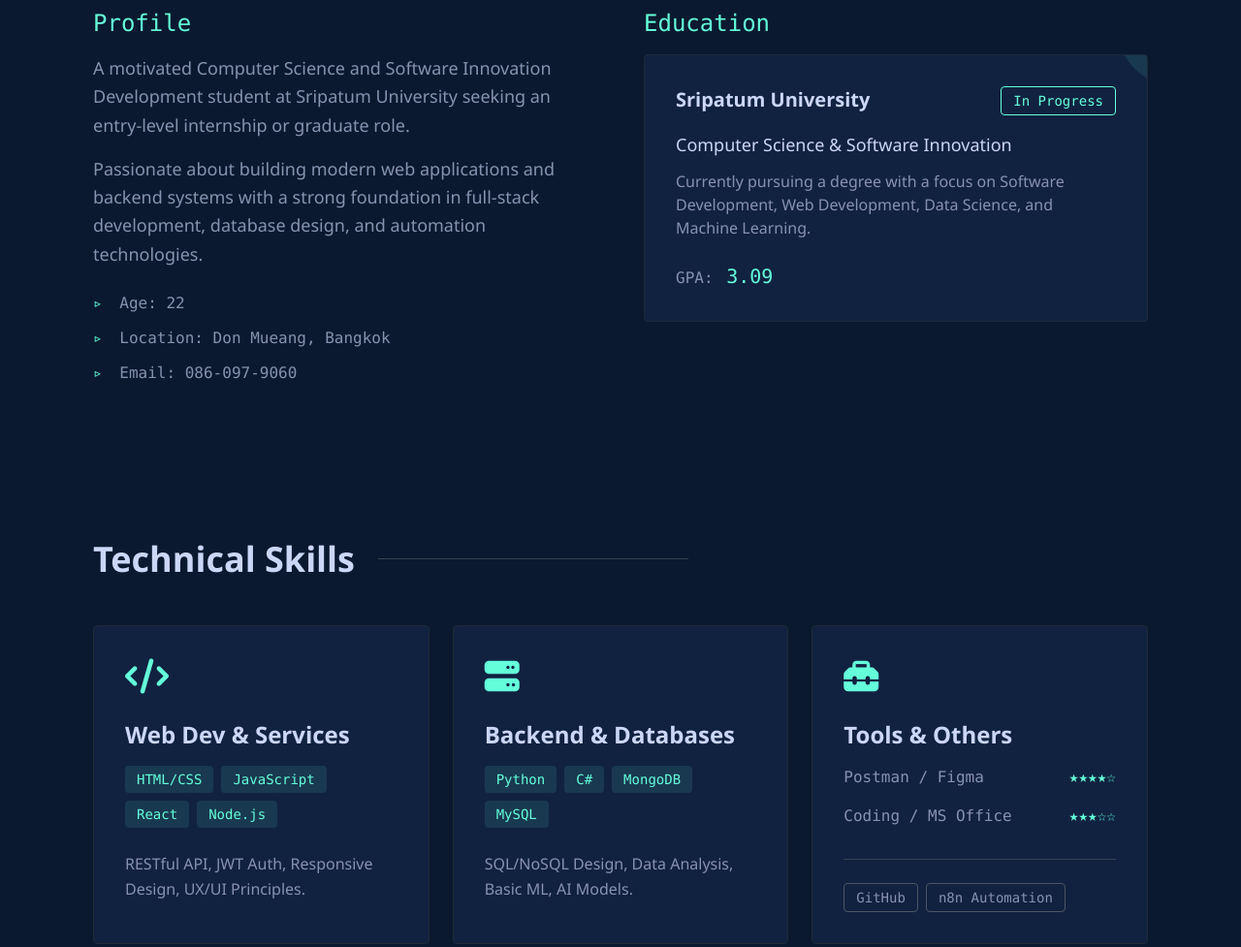
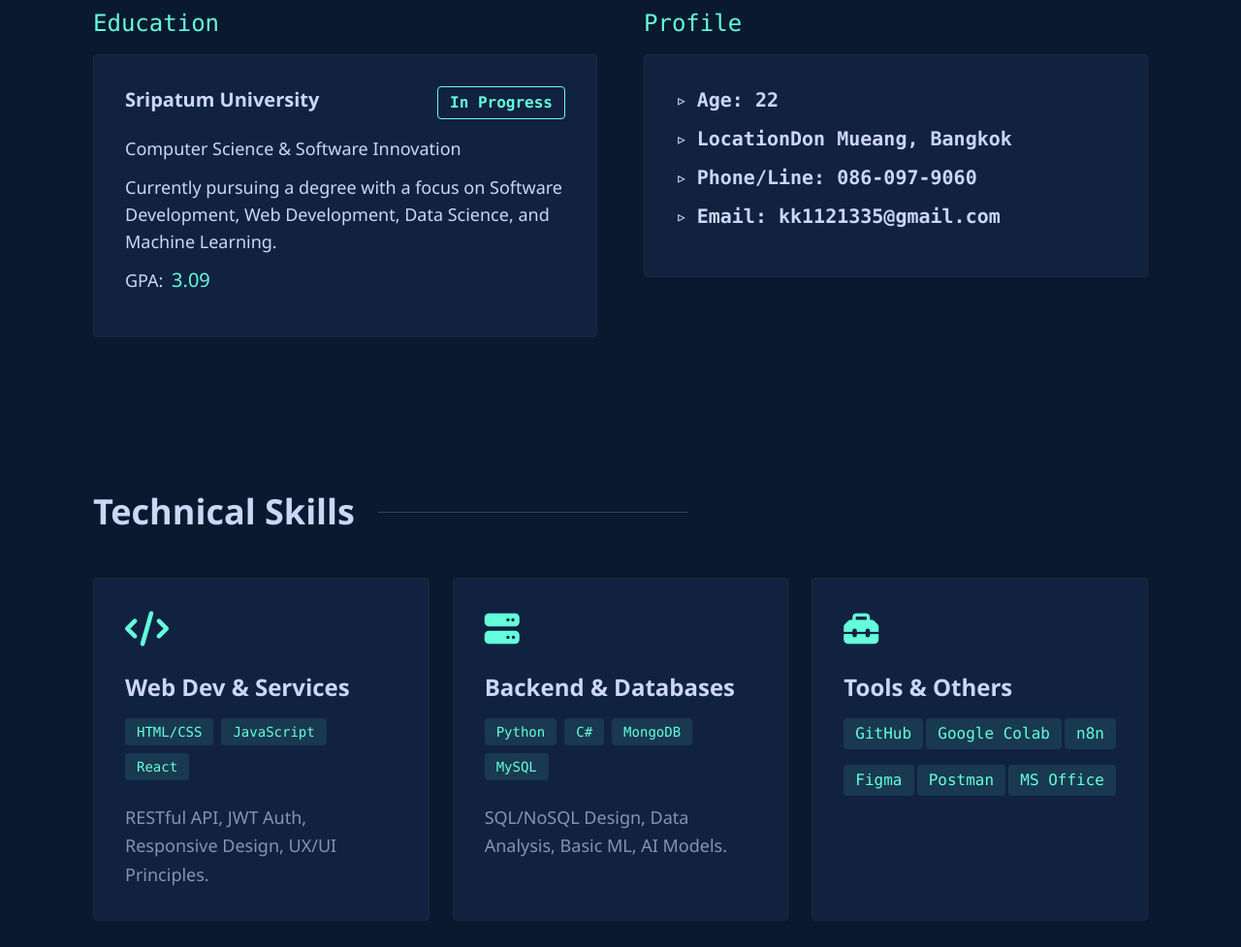
Before and after one commit to 9SaDxD/amornsets-dev, a plain HTML site: page index.html in a window 1280 px wide. Shown: the part 960-1937 px from the top of the page at 97% size. Drawn offline with nearby package versions, Linux system fonts and the light colour scheme.

Commit message:
ปัญหาแท้จริงอยู่ตรงนี้ index มาก่อนเสมอ

```diff
--- a/index.html
+++ b/index.html
@@ -3,7 +3,7 @@
 <head>
     <meta charset="UTF-8">
     <meta name="viewport" content="width=device-width, initial-scale=1.0">
-    <title>Amorncheat - Full Stack Developer</title>
+    <title>Amorncheat</title>
 
     <script src="https://cdn.tailwindcss.com"></script>
     <script>
@@ -62,13 +62,9 @@
                 <p class="text-3xl md:text-4xl font-semibold text-textMuted mb-6 h-12" data-i18n="hero.nickname">
                     <span id="typed-text"></span>
                 </p>
-                <p class="text-textMuted text-lg leading-relaxed mb-8 max-w-lg" data-i18n="hero.desc">
-                    Computer Science student at Sripatum University passionate about building modern web applications, backend systems, and automation technologies.
-                </p>
                 <div class="flex flex-wrap gap-4 mt-4">
-                    <a href="#projects" class="bg-primary text-darkBg border-2 border-primary hover:bg-primary/90 px-8 py-3 rounded text-lg font-mono transition transform hover:-translate-y-1 font-bold" data-i18n="hero.viewWork">View Work</a>
-                    <!-- ค้นหาบรรทัดนี้ในไฟล์ HTML ของคุณ (ส่วน Hero Section) แล้วแก้ไขตามนี้ -->
-                     <a href="./PDF/Resume ENG.pdf" id="cv-btn" target="_blank" class="bg-transparent border-2 border-primary text-primary hover:bg-primary/10 px-8 py-3 rounded text-lg font-mono transition transform hover:-translate-y-1" data-i18n="hero.downloadCV" data-i18n-link>Download CV</a>
+                    <a href="#projects" class="bg-primary text-darkBg border-2 border-primary hover:bg-primary/90 px-8 py-3 rounded text-lg font-mono transition transform hover:-translate-y-1 font-bold" data-i18n="hero.viewWork">Project</a>
+                     <a href="./PDF/ResumeENG.pdf" id="cv-btn" target="_blank" class="bg-transparent border-2 border-primary text-primary hover:bg-primary/10 px-8 py-3 rounded text-lg font-mono transition transform hover:-translate-y-1" data-i18n="hero.downloadCV" data-i18n-link>Download CV</a>
                 </div>
             </div>
             <div class="w-full md:w-2/5 flex justify-center" data-aos="fade-left">
@@ -89,35 +85,35 @@
                 <div class="ml-6 h-[1px] bg-gray-700 flex-grow max-w-xs"></div>
             </div>
             <div class="grid grid-cols-1 md:grid-cols-2 gap-12">
-                <div data-aos="fade-right">
-                    <h3 class="text-2xl font-mono text-primary mb-4" data-i18n="about.profile">Profile</h3>
-                    <p class="text-textMuted text-lg leading-relaxed mb-4" data-i18n="about.p1">
-                        A motivated Computer Science and Software Innovation Development student at Sripatum University seeking an entry-level internship or graduate role.
-                    </p>
-                    <p class="text-textMuted text-lg leading-relaxed mb-6" data-i18n="about.p2">
-                        Passionate about building modern web applications and backend systems with a strong foundation in full-stack development, database design, and automation technologies.
-                    </p>
-                    <ul class="space-y-3 text-textMuted font-mono text-base">
-                        <li><span class="text-primary mr-2">▹</span> <span data-i18n="about.age">Age</span>: 22</li>
-                        <li><span class="text-primary mr-2">▹</span> <span data-i18n="about.location">Location</span>: Don Mueang, Bangkok</li>
-                        <li><span class="text-primary mr-2">▹</span> <span data-i18n="about.email">Phone/Line</span>: 086-097-9060</li>
-                    </ul>
-                </div>
                 <div data-aos="fade-left">
                     <h3 class="text-2xl font-mono text-primary mb-4" data-i18n="about.eduTitle">Education</h3>
                     <div class="bg-cardBg p-8 rounded border border-gray-800 hover:border-primary/50 transition relative overflow-hidden group">
-                        <div class="absolute top-0 right-0 w-16 h-16 bg-primary/10 rounded-bl-full -mr-8 -mt-8 group-hover:scale-150 transition duration-500"></div>
                         <div class="flex justify-between items-start mb-4 relative z-10">
-                            <h4 class="text-xl font-bold text-textMain">Sripatum University</h4>
-                            <span class="text-primary text-sm font-mono border border-primary px-3 py-1 rounded" data-i18n="about.inProgress">In Progress</span>
+                            <h4 class="text-xl font-bold text-textMain" data-i18n="about.eduUni">Sripatum University</h4>
+                            <span class="text-primary text-l font-bold font-mono border border-primary px-3 py-1 rounded" data-i18n="about.inProgress">In Progress</span>
                         </div>
-                        <h5 class="text-textMain text-lg mb-3 font-medium" data-i18n="about.degree">B.S. in Computer Science & Software Innovation</h5>
-                        <p class="text-textMuted text-base mb-6" data-i18n="about.eduDesc">
-                            Currently pursuing degree with focus on software engineering, web development, and data science.
-                        </p>
-                        <div class="text-base font-mono text-textMuted">GPA: <span class="text-primary text-xl ml-1">3.09</span></div>
+                        <h5 class="text-textMain text-lg mb-3 font-medium" data-i18n="about.degree">Computer Science & Software Innovation</h5>
+                        <p class="text-textMain text-lg mb-3" data-i18n="about.eduDesc">Currently pursuing a degree with a focus on Software Development, Web Development, Data Science, and Machine Learning.</p>
+                        <div class="text-textMain text-lg mb-3">GPA: <span class="text-primary text-xl ml-1">3.09</span></div>
                     </div>
                 </div>
+
+                <div data-aos="fade-right">
+                    <h3 class="text-2xl font-mono text-primary mb-4" data-i18n="about.profile">Profile</h3>
+                    <div class="bg-cardBg p-8 rounded border border-gray-800 hover:border-primary/50 transition relative overflow-hidden group">
+                        <div class="flex justify-between items-start mb-4 relative z-10">
+                            <!-- <h4 class="text-xl font-bold text-textMain">Sripatum University</h4> -->
+                            <ul class="space-y-3 text-textMuted font-mono text-base">
+                                <li><span class="text-xl font-bold text-textMain">▹</span> <span data-i18n="about.age" class="text-xl font-bold text-textMain" >Age</span ><span class="text-xl font-bold text-textMain">: 22</span></li>
+                                <li><span class="text-xl font-bold text-textMain">▹</span> <span data-i18n="about.location" class="text-xl font-bold text-textMain" >Location</span ><span data-i18n="about.don" class="text-xl font-bold text-textMain" >: Don Mueang, Bangkok</span ></li>
+                                <li><span class="text-xl font-bold text-textMain">▹</span> <span data-i18n="about.phone" class="text-xl font-bold text-textMain" >Phone/Line</span ><span class="text-xl font-bold text-textMain">: 086-097-9060</span></li>
+                                <li><span class="text-xl font-bold text-textMain">▹</span> <span data-i18n="about.email" class="text-xl font-bold text-textMain" >Email</span ><span class="text-xl font-bold text-textMain">: kk1121335@gmail.com</span></li>
+                            </ul>
+                        </div>
+                    </div>
+                </div>
+
+
             </div>
         </div>
     </section>
@@ -137,9 +133,8 @@
                         <span class="text-primary bg-primary/10 px-3 py-1 rounded">HTML/CSS</span>
                         <span class="text-primary bg-primary/10 px-3 py-1 rounded">JavaScript</span>
                         <span class="text-primary bg-primary/10 px-3 py-1 rounded">React</span>
-                        <span class="text-primary bg-primary/10 px-3 py-1 rounded">Node.js</span>
                     </div>
-                    <p class="text-textMuted text-base leading-relaxed" data-i18n="skills.webDesc">RESTful API, JWT Auth, Responsive Design, UX/UI Principles.</p>
+                    <p class="text-textMuted text-lg leading-relaxed" data-i18n="skills.webDesc">RESTful API, JWT Auth, Responsive Design, UX/UI Principles.</p>
                 </div>
                 <div class="bg-cardBg p-8 rounded border border-gray-800 hover:-translate-y-2 transition duration-300" data-aos="fade-up" data-aos-delay="200">
                     <div class="text-primary text-4xl mb-6"><i class="fa-solid fa-server"></i></div>
@@ -150,19 +145,23 @@
                         <span class="text-primary bg-primary/10 px-3 py-1 rounded">MongoDB</span>
                         <span class="text-primary bg-primary/10 px-3 py-1 rounded">MySQL</span>
                     </div>
-                    <p class="text-textMuted text-base leading-relaxed" data-i18n="skills.backDesc">SQL/NoSQL Design, Data Analysis, Basic ML, AI Models.</p>
+                    <p class="text-textMuted text-lg leading-relaxed" data-i18n="skills.backDesc">SQL/NoSQL Design, Data Analysis, Basic ML, AI Models.</p>
                 </div>
                 <div class="bg-cardBg p-8 rounded border border-gray-800 hover:-translate-y-2 transition duration-300" data-aos="fade-up" data-aos-delay="300">
                     <div class="text-primary text-4xl mb-6"><i class="fa-solid fa-toolbox"></i></div>
                     <h3 class="text-2xl font-bold mb-4 text-textMain" data-i18n="skills.tools">Tools & Others</h3>
                     <ul class="space-y-4 font-mono text-base">
-                        <li class="flex justify-between text-textMuted"><span>Postman / Figma</span> <span class="text-primary">★★★★☆</span></li>
-                        <li class="flex justify-between text-textMuted"><span>Coding / MS Office</span> <span class="text-primary">★★★☆☆</span></li>
+                        <li class="flex justify-between text-textMuted">
+                            <span class="text-primary bg-primary/10 px-3 py-1 rounded">GitHub</span>
+                            <span class="text-primary bg-primary/10 px-3 py-1 rounded">Google Colab</span>
+                            <span class="text-primary bg-primary/10 px-3 py-1 rounded">n8n</span>
+                        </li>
+                        <li class="flex justify-between text-textMuted">
+                            <span class="text-primary bg-primary/10 px-3 py-1 rounded">Figma</span>
+                            <span class="text-primary bg-primary/10 px-3 py-1 rounded">Postman</span>
+                            <span class="text-primary bg-primary/10 px-3 py-1 rounded">MS Office</span>
+                        </li>
                     </ul>
-                    <div class="flex flex-wrap gap-2 mt-8 pt-6 border-t border-gray-700 font-mono text-sm">
-                        <span class="text-textMuted border border-gray-600 px-3 py-1 rounded">GitHub</span>
-                        <span class="text-textMuted border border-gray-600 px-3 py-1 rounded">n8n Automation</span>
-                    </div>
                 </div>
             </div>
         </div>
@@ -172,7 +171,7 @@
     <section id="projects" class="py-20">
         <div class="max-w-6xl mx-auto px-4 sm:px-6 lg:px-8">
             <div class="flex items-center mb-12" data-aos="fade-up">
-                <h2 class="text-4xl font-bold text-textMain" data-i18n="projects.title">Featured Projects</h2>
+                <h2 class="text-4xl font-bold text-textMain" data-i18n="projects.title">Projects</h2>
                 <div class="ml-6 h-[1px] bg-gray-700 flex-grow max-w-xs"></div>
             </div>
 
```
